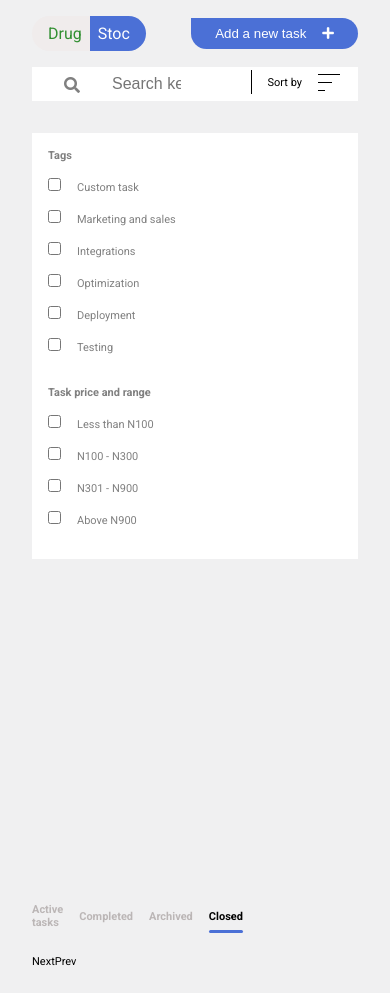
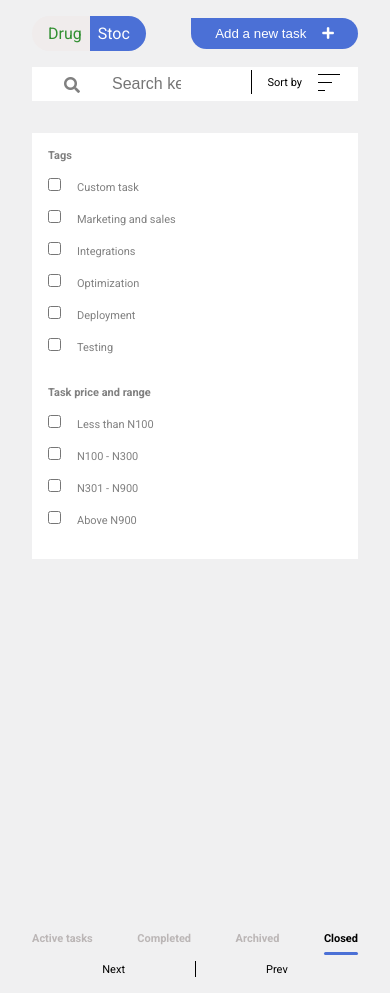
Before and after one commit to Teesam/Drugstoc-web-app, a React (Create React App) app: page /closed in a window 390 px wide. Built offline with nearby package versions, Linux system fonts and the light colour scheme.

Commit message:
Responsive

```diff
--- a/src/components/body/body.css
+++ b/src/components/body/body.css
@@ -136,7 +136,7 @@ ul{
         display: flex;
         align-items: center;
         justify-content: space-between;
-        width: 50%;
+        width: 100%;
         color: grey;
     }
 
@@ -157,7 +157,7 @@ ul{
         display: flex;
         justify-content: space-evenly;
         align-items: center;
-        width: 10%;
+        width: 100%;
         height: 80%;
         margin-top: 1rem;
     }
@@ -165,7 +165,7 @@ ul{
     #demacator{
         background-color: black;
         width: .5px;
-        height: 2rem;
+        height: 1rem;
     }
 
     .Paginate{
```
